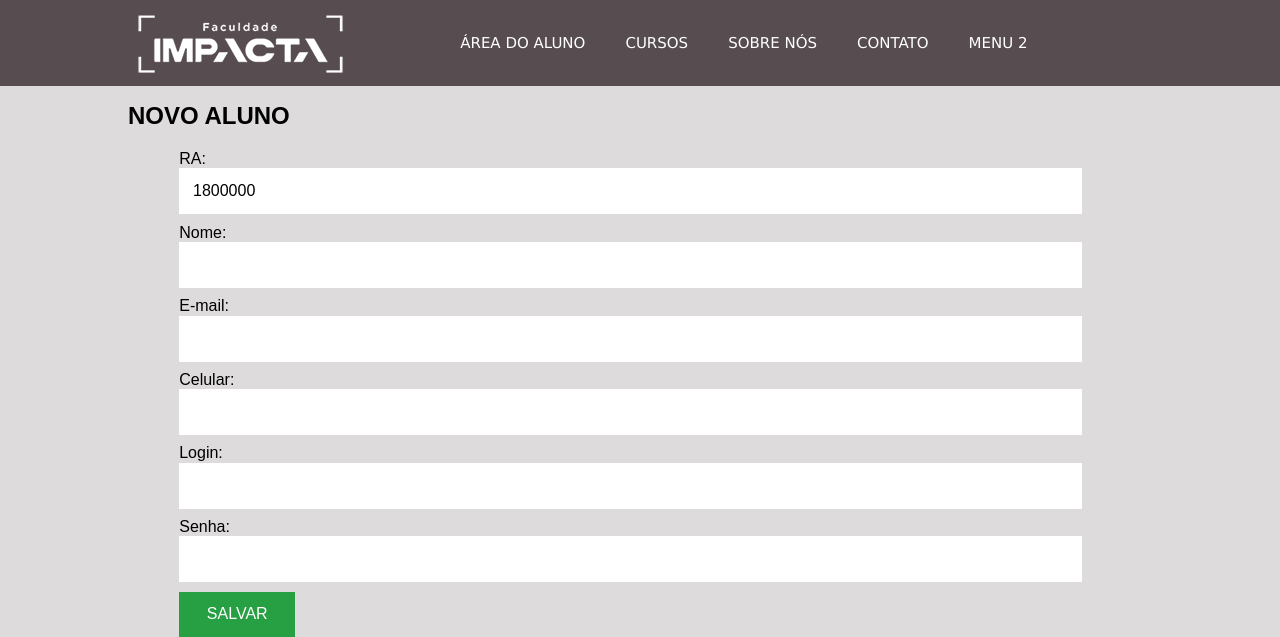
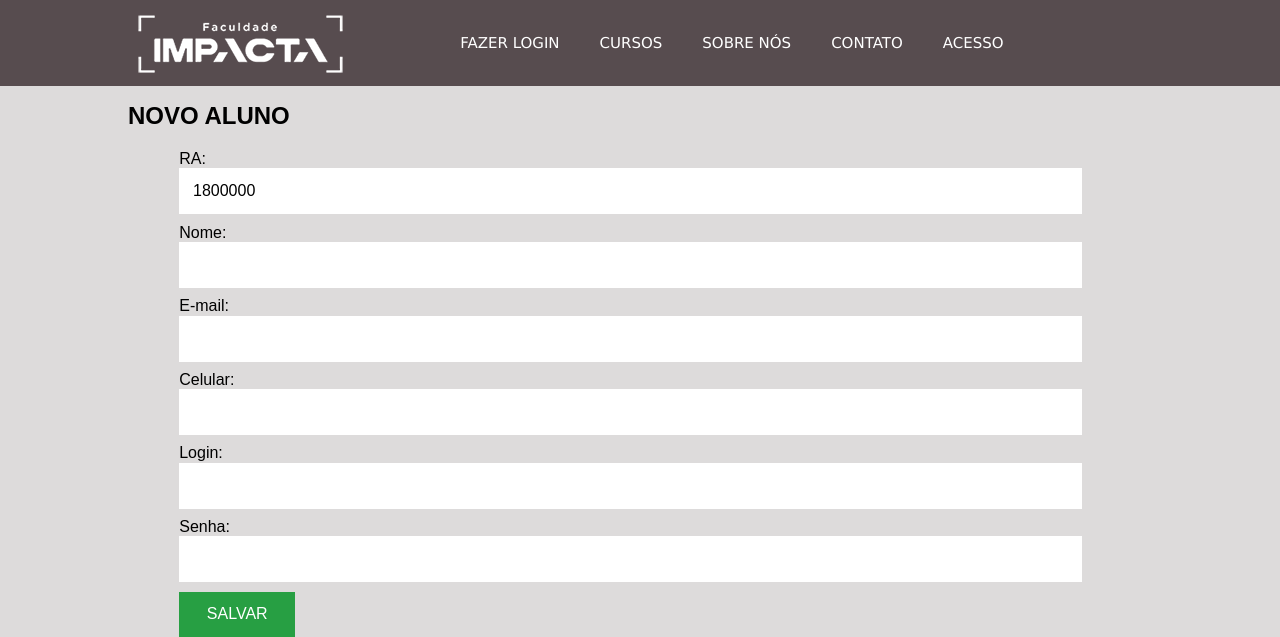
Before and after one commit to HCrew/HCrew, a Django app: page /incluirAluno/ in a window 1280 px wide. Shown: the top 637 px of the page. Run offline with Django 3.2, Linux system fonts and the light colour scheme; data that the repository does not hold is empty.

Commit message:
config menu

```diff
--- a/core/templates/base.html
+++ b/core/templates/base.html
@@ -28,9 +28,9 @@
                 <ul class="menu">
                     <li>
                         {% if not logged_in %}
-                            <a href="{% url 'login' %}">Área do aluno</a>
+                            <a href="{% url 'login' %}">Fazer Login</a>
                         {% else %}
-                            <a href="{% url 'logout' %}">Fazer logout</a>
+                            <a href="{% url 'logout' %}">Fazer Logout</a>
                         {% endif %}
                     </li>
                     <li>
@@ -43,16 +43,38 @@
                         <a href="{% url 'contato' %}">Contato</a>
                     </li>
                     <li>
-                        <a href="#">Menu 2</a>
+                        <a href="">Acesso</a>
                         <ul class="submenu-1">
                             <li>
-                                <a href="#">Submenu 1</a>
+                                <a href="/pesquisarAluno">Aluno</a>
                             </li>
                             <li>
-                                <a href="#">Submenu 2</a>
+                                <a href="/pesquisarCoordenador">Coordenador</a>
                             </li>
                             <li>
-                                <a href="#">Submenu 3</a>
+                                <a href="/pesquisarProfessor">Professor</a>
+                            </li>
+                            <!--<li>
+                                <a href="#">Solicitar matricula</a>
+                            </li>-->
+                            <li>
+                                <a href="/mensagens">Mensagem</a>
+                            </li>
+                            <li>
+                                <a href="/pesquisarDisciplinas">Disciplinas</a>
+                            </li>
+                            <!--<li>
+                                <a href="#">Disciplina ofertada</a>
+                            </li>-->
+                            <li>
+                                <a href="/pesquisarAtividades">Atividades</a>
+                            </li>
+                           <!-- <li>
+                                <a href="#">Atividade vinculada</a>
+                            </li>
+                            <li>
+                                <a href="#">Entregas</a>
+                            </li>-->
                         </ul>
                     </li>
                 </ul>
```
